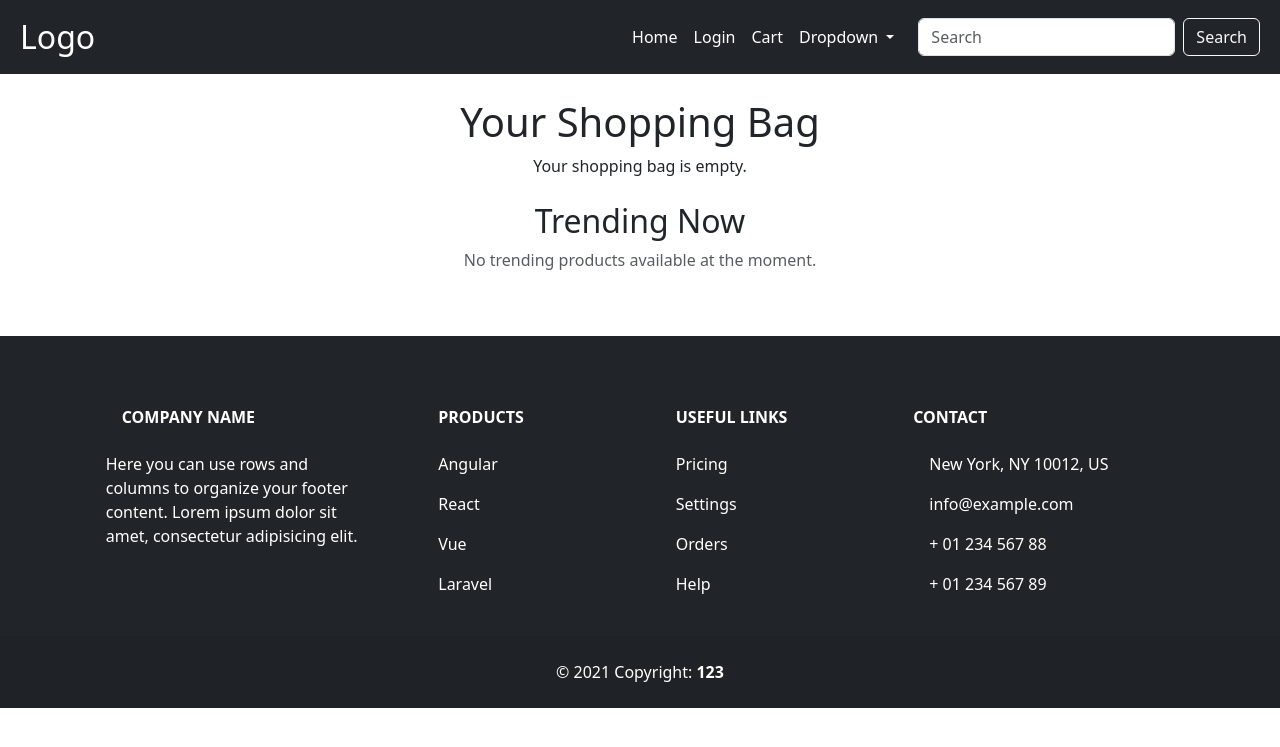
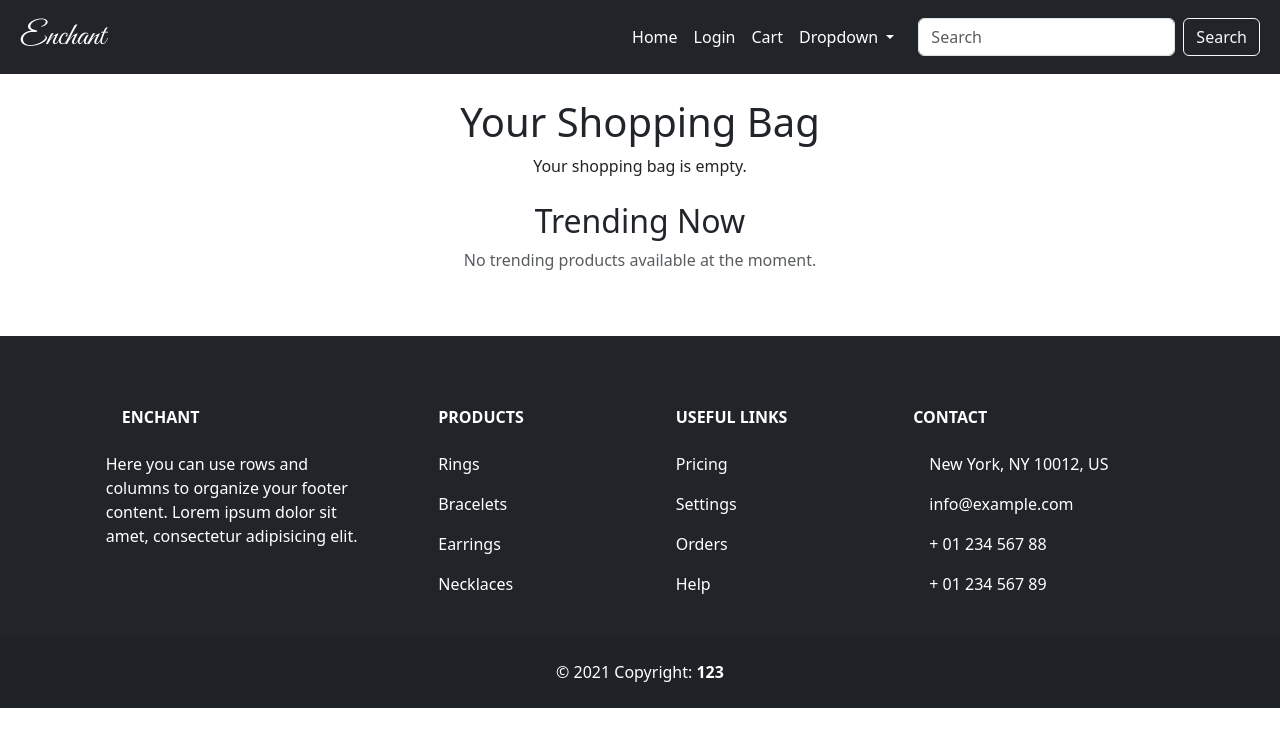
Before and after one commit to Edgar-Sumabat-Jr/objor-marketplace, a Django app: page /cart/ in a window 1280 px wide. Shown: the top 747 px of the page. Run offline with Django 5.2, Linux system fonts and the light colour scheme; some libraries are stand-ins or nearby versions.

Commit message:
final version

```diff
--- a/djangobootstrap/project1/app1/templates/base.html
+++ b/djangobootstrap/project1/app1/templates/base.html
@@ -1,26 +1,31 @@
 <!DOCTYPE html>
 <html lang="en">
 <head>
-  <link href="https://cdn.jsdelivr.net/npm/bootstrap@5.3.3/dist/css/bootstrap.min.css" rel="stylesheet" integrity="sha384-QWTKZyjpPEjISv5WaRU9OFeRpok6YctnYmDr5pNlyT2bRjXh0JMhjY6hW+ALEwIH" crossorigin="anonymous">    <script src="https://maxcdn.bootstrapcdn.com/bootstrap/4.0.0/js/bootstrap.min.js"></script>
+  <link href="https://cdn.jsdelivr.net/npm/bootstrap@5.3.3/dist/css/bootstrap.min.css" rel="stylesheet" integrity="sha384-QWTKZyjpPEjISv5WaRU9OFeRpok6YctnYmDr5pNlyT2bRjXh0JMhjY6hW+ALEwIH" crossorigin="anonymous">
+  <link href="https://fonts.googleapis.com/css2?family=Great+Vibes&display=swap" rel="stylesheet">
+  <script src="https://maxcdn.bootstrapcdn.com/bootstrap/4.0.0/js/bootstrap.min.js"></script>
   <script src="https://cdn.jsdelivr.net/npm/bootstrap@5.3.3/dist/js/bootstrap.bundle.min.js" integrity="sha384-YvpcrYf0tY3lHB60NNkmXc5s9fDVZLESaAA55NDzOxhy9GkcIdslK1eN7N6jIeHz" crossorigin="anonymous"></script>
   <title>Document</title>
-</head>
-<body>
-    <!---------------------- start header ------------------->
   <style>
     a {
       color: white; /* Change to white */
       text-decoration: none; /* Remove underline */
     }
-      /* Remove underline on hover for all anchor tags */
     a:hover {
       text-decoration: none;
       color: gainsboro !important;
     }
+    .cursive {
+      font-family: 'Great Vibes', cursive; /* Elegant cursive font */
+      font-size: 2.5rem; /* Adjust size as needed */
+    }
   </style>
+</head>
+<body>
+<!---------------------- start header ------------------->
 <nav class="navbar navbar-expand-lg sticky-top navbar-dark bg-dark text-danger py-2">
   <div class="container-fluid">
-          <a class="navbar-brand fs-2 mx-2" href="{% url 'home' %}">Logo</a>
+      <a class="navbar-brand fs-2 mx-2 cursive" href="{% url 'home' %}">Enchant</a>
       <button class="navbar-toggler" type="button" data-bs-toggle="collapse" data-bs-target="#navbarSupportedContent" aria-controls="navbarSupportedContent" aria-expanded="false" aria-label="Toggle navigation">
           <span class="navbar-toggler-icon"></span>
       </button>
@@ -29,7 +34,6 @@
               <li class="nav-item">
                   <a class="nav-link active" aria-current="page" href="{% url 'home' %}">Home</a>
               </li>
-
               <li class="nav-item">
                   {% if user.is_authenticated %}
                       <form method="POST" action="{% url 'logout' %}" style="display: inline;">
@@ -42,7 +46,6 @@
                       <a class="nav-link text-white" href="{% url 'login' %}">Login</a>
                   {% endif %}
               </li>
-
               <li class="nav-item">
                   <a class="nav-link text-white" href="{% url 'cart' %}">Cart</a>
               </li>
@@ -65,22 +68,19 @@
       </div>
   </div>
 </nav>
-<!-------------------- end header ------------------------------>
-
+<!-------------------- end header ---------------------------->
 
 <!-------------------- start body ------------------------------>
+
 <div class="main-content mt-auto">
   {% block content %} {% endblock %}
 </div>
 <!-------------------- end body ------------------------------>
 
+<!-------------------- start footer ------------------------------>
 
-<!-------------------- start footer ------------------------------>
 <footer class="text-center text-lg-start text-white bg-dark">
   <!-- Section: Social media -->
-
-
-    <!-- Right -->
   <div>
     <a href="" class="me-4 text-reset">
       <i class="fab fa-facebook-f"></i>
@@ -101,8 +101,6 @@
       <i class="fab fa-github"></i>
     </a>
   </div>
-    <!-- Right -->
-  </section>
   <!-- Section: Social media -->
 
   <!-- Section: Links  -->
@@ -114,7 +112,7 @@
         <div class="col-md-3 col-lg-4 col-xl-3 mx-auto mb-4">
           <!-- Content -->
           <h6 class="text-uppercase fw-bold mb-4">
-            <i class="fas fa-gem me-3"></i>Company name
+            <i class="fas fa-gem me-3"></i>Enchant
           </h6>
           <p>
             Here you can use rows and columns to organize your footer content. Lorem ipsum
@@ -130,16 +128,16 @@
             Products
           </h6>
           <p>
-            <a href="#!" class="text-reset">Angular</a>
+            <a href="{% url 'rings' %}" class="text-reset">Rings</a>
           </p>
           <p>
-            <a href="#!" class="text-reset">React</a>
+            <a href="{% url 'bracelet' %}" class="text-reset">Bracelets</a>
           </p>
           <p>
-            <a href="#!" class="text-reset">Vue</a>
+            <a href="{% url 'earrings' %}" class="text-reset">Earrings</a>
           </p>
           <p>
-            <a href="#!" class="text-reset">Laravel</a>
+            <a href="{% url 'necklace' %}" class="text-reset">Necklaces</a>
           </p>
         </div>
         <!-- Grid column -->
```
Also changed, not shown: djangobootstrap/project1/db.sqlite3. Lines whose indentation alone changed are shown as unchanged.
